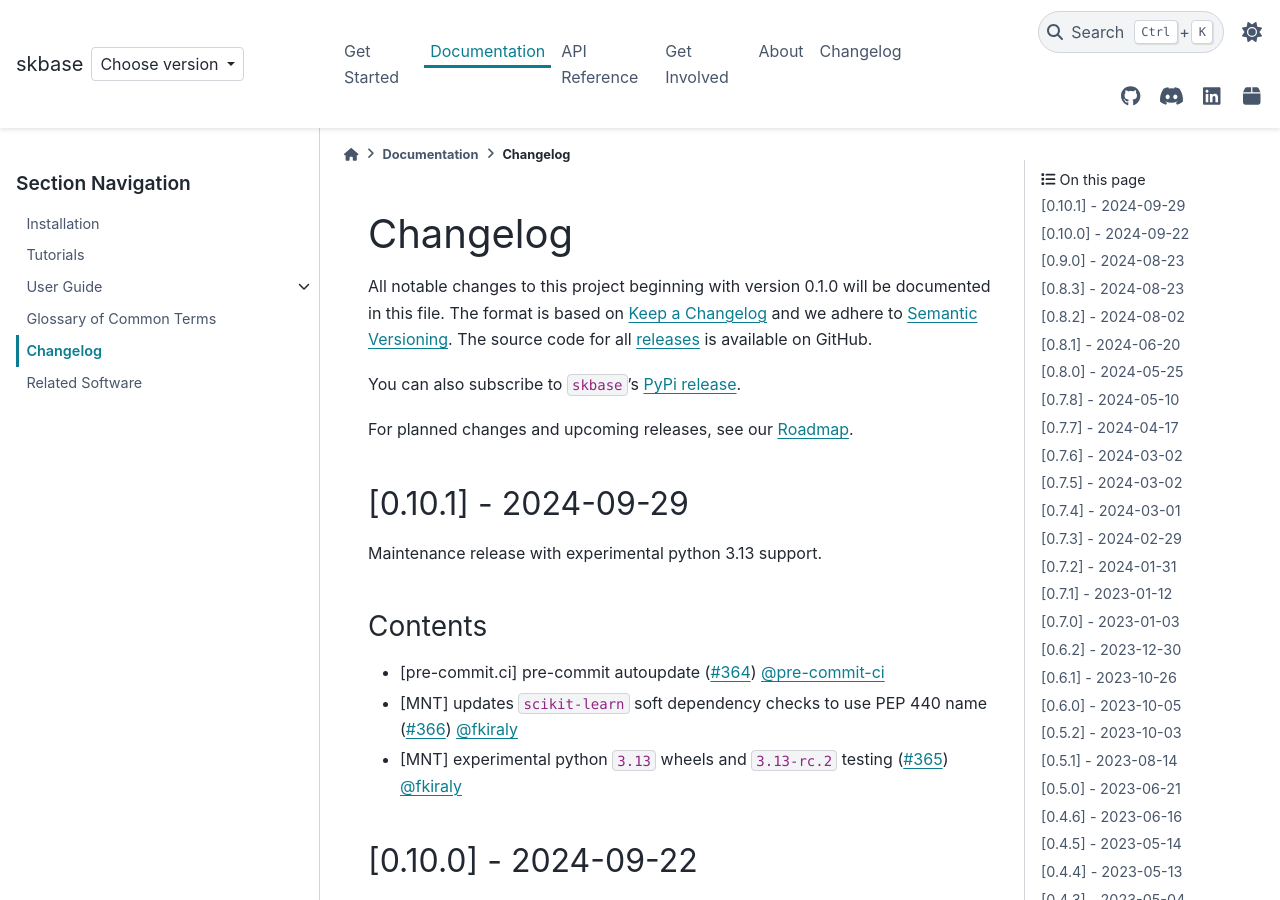
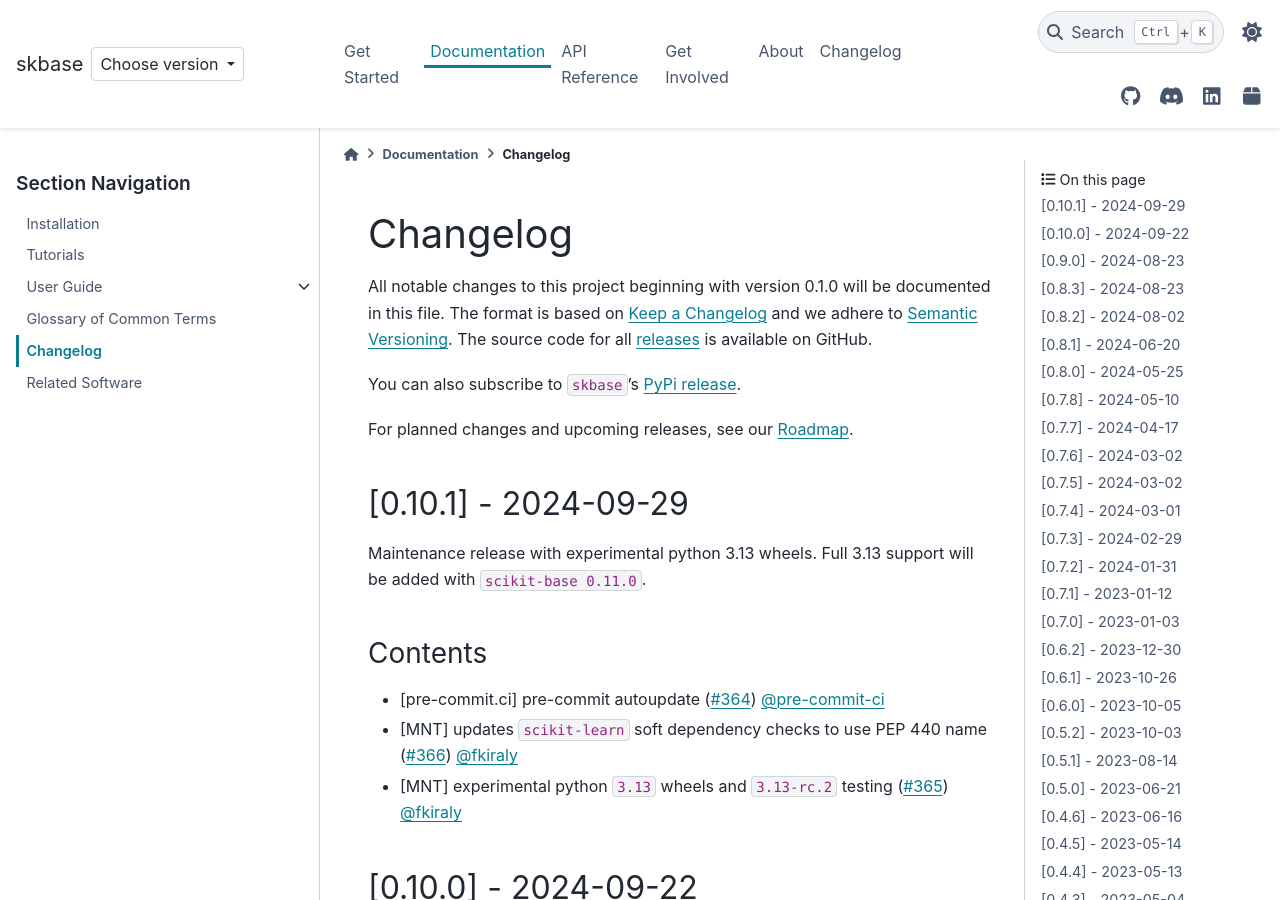
Before and after one commit to sktime/skbase, a Sphinx documentation site: the page built from docs/source/user_documentation/changelog.rst, in a window 1280 px wide and 900 px high. Built offline with Sphinx 7.4.7 and the PyData theme 0.15.4, drawn with Linux system fonts in a browser that asks for light colours; comment, search, counter and statistics services are not loaded.

Commit message:
Update changelog.rst

```diff
--- a/docs/source/user_documentation/changelog.rst
+++ b/docs/source/user_documentation/changelog.rst
@@ -17,7 +17,8 @@ For planned changes and upcoming releases, see our :ref:`roadmap`.
 [0.10.1] - 2024-09-29
 =====================
 
-Maintenance release with experimental python 3.13 support.
+Maintenance release with experimental python 3.13 wheels.
+Full 3.13 support will be added with ``scikit-base 0.11.0``.
 
 Contents
 --------
```
